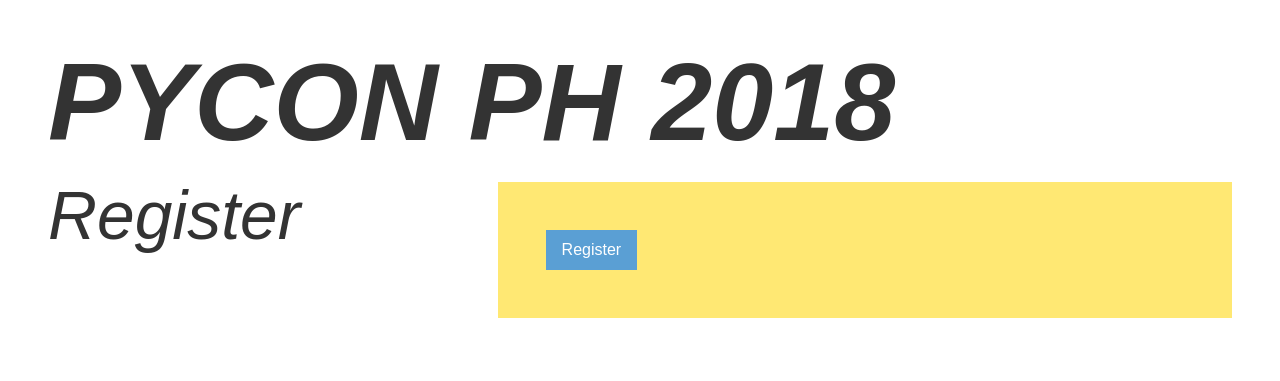
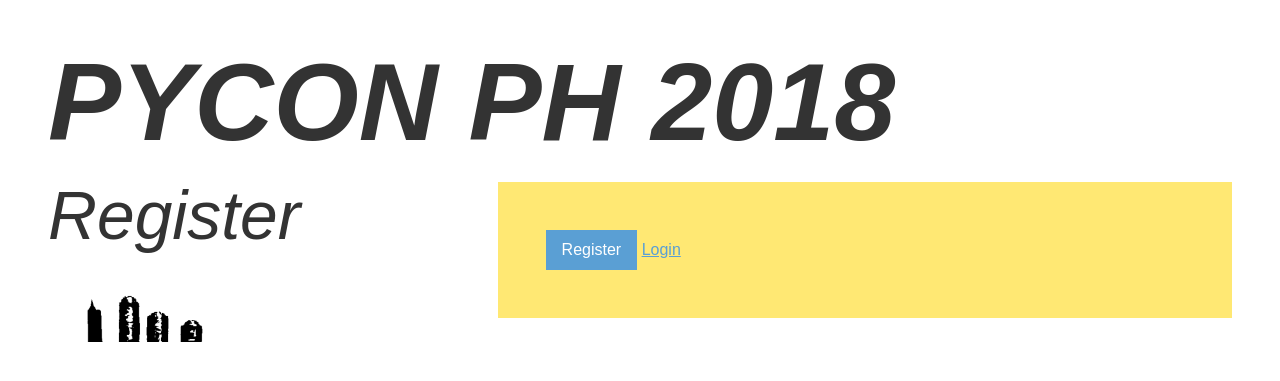
Before and after one commit to pythonph/pycon-2018, a Django app: template pyconph/templates/registration/registration_form.html in a window 1280 px wide. Shown: the top 381 px of the page. Run offline with Django 3.2, Linux system fonts and the light colour scheme; the template is opened without the code that fills it: values that come from a table or form of the project are taken from there, others are empty; parts of the project's set-up code (start-up, migrations or seed data) failed here and were passed over; some libraries are stand-ins or nearby versions.

Commit message:
Spice it up with images

```diff
--- a/pyconph/program/templates/program/cfp.html
+++ b/pyconph/program/templates/program/cfp.html
@@ -1,4 +1,5 @@
 {% extends 'base.html' %}
+{% load staticfiles %}
 
 {% block title %}Call for Proposals - PyCon PH 2018{% endblock %}
 
@@ -40,6 +41,7 @@
     {{ form.as_p }}
     <p><button type='submit'>Submit Proposal</button></p>
   {% else %}
+    <p><img src='{% static "images/tablet.png" %}' width='50%'></p>
     <p>You need an account to submit a proposal.</p>
     <p>
       <a href='{% url "auth_login" %}?next=/cfp/'>Login</a> or
--- a/pyconph/static/css/base.css
+++ b/pyconph/static/css/base.css
@@ -113,3 +113,13 @@
   margin-bottom: 1.5rem;
   margin-left: 1.5rem;
 }
+
+.form-page.-register {
+  background: url(../images/pen.png) no-repeat -4rem 4rem;
+  background-size: 20rem;
+}
+
+.form-page.-login {
+  background: url(../images/key.png) no-repeat left 6rem;
+  background-size: 20rem;
+}
--- a/pyconph/templates/registration/login.html
+++ b/pyconph/templates/registration/login.html
@@ -1,7 +1,7 @@
 {% extends 'base.html' %}
 
 {% block content %}
-<div class='form-page'>
+<div class='form-page -login'>
   <h2>Login</h2>
   <form action='' method='post'>
     {% csrf_token %}
--- a/pyconph/templates/registration/registration_form.html
+++ b/pyconph/templates/registration/registration_form.html
@@ -1,12 +1,15 @@
 {% extends 'base.html' %}
 
 {% block content %}
-<div class='form-page'>
+<div class='form-page -register'>
   <h2>Register</h2>
   <form action='' method='post'>
     {% csrf_token %}
     {{ form.as_p }}
-    <p><button type='submit'>Register</button></p>
+    <p>
+      <button type='submit'>Register</button>
+      <a href='{% url "auth_login" %}'>Login</a>
+    </p>
   </form>
 </div>
 {% endblock %}
```
Also changed, not shown: pyconph/static/images/key.png (added), pyconph/static/images/pen.png (added), pyconph/static/images/tablet.png (added).
